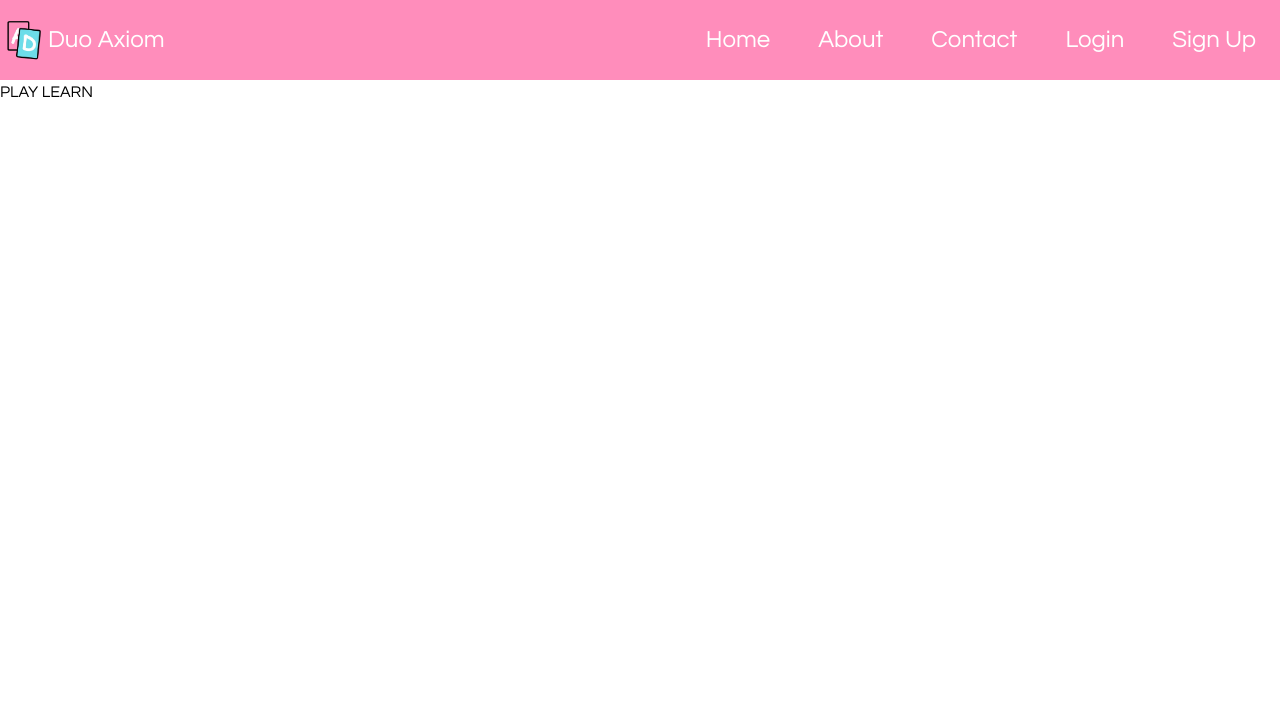
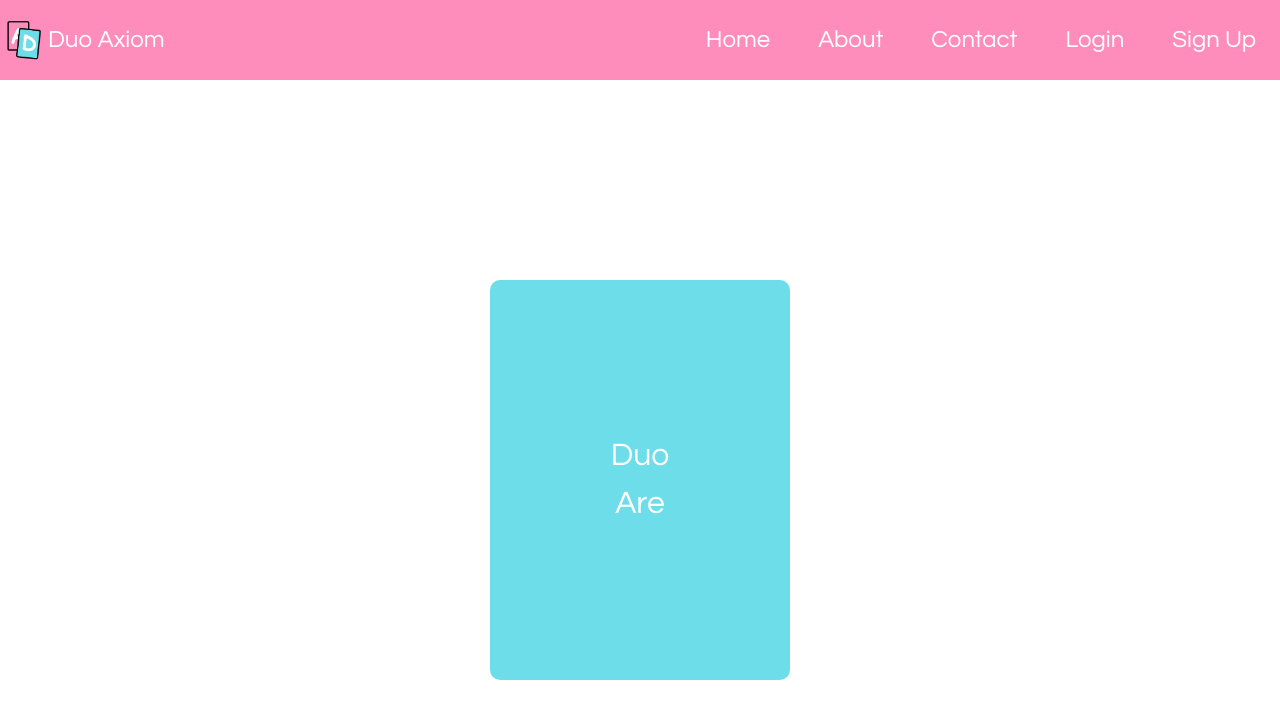
Before and after one commit to Astronicle/DuoAxiom, a React (Vite) app in the folder frontend/: page / in a window 1280 px wide. Shown: the top 718 px of the page. Built offline with nearby package versions, Linux system fonts and the light colour scheme.

Commit message:
Added Hero Flipcard

```diff
--- a/frontend/src/App.css
+++ b/frontend/src/App.css
@@ -1,3 +1,7 @@
 @tailwind utilities;
 
 @import "tailwindcss";
+
+* {
+    user-select: none;
+}
--- /dev/null
+++ b/frontend/src/components/Hero.css
@@ -0,0 +1,57 @@
+
+.hero-container {
+  display: flex;
+  justify-content: center;
+  align-items: center;
+  height: 100vh;
+  perspective: 1000px;
+}
+
+.flip-card {
+  width: 300px;
+  height: 400px;
+  position: relative;
+  transform-style: preserve-3d;
+  transition: transform 0.6s;
+  cursor: pointer;
+}
+
+.flip-card.flipped {
+  transform: rotateY(180deg);
+}
+
+.flip-card-inner {
+  width: 100%;
+  height: 100%;
+  position: absolute;
+  transform-style: preserve-3d;
+}
+
+.flip-card-front,
+.flip-card-back {
+  width: 100%;
+  height: 100%;
+  position: absolute;
+  backface-visibility: hidden;
+  display: flex;
+  flex-direction: column;
+  justify-content: center;
+  align-items: center;
+  color: white;
+  padding: 20px;
+  border-radius: 10px;
+  user-select: none;
+}
+
+.flip-card-front {
+  background-color: #6dddea; /* Blue from navbar */
+  user-select: none;
+  font-size:xx-large;
+}
+
+.flip-card-back {
+  background-color: #ff8dbb; /* Pink from navbar */
+  transform: rotateY(180deg);
+  user-select: none;
+  font-size: xx-large;
+}
--- a/frontend/src/components/Hero.jsx
+++ b/frontend/src/components/Hero.jsx
@@ -1,11 +1,39 @@
-import React from 'react';
+import { motion } from 'framer-motion';
+import React, { useState } from 'react';
+import './Hero.css';
 
-function Hero() {
-    return (
-    <>
-        <div>PLAY LEARN</div>
-    </>
-    )
+const Hero = () => {
+
+  const [i, setI] = useState(0);
+  const str = "Are you ready to learn and increase your English vocabulary using our flashcard website, which has been carefully designed not only to introduce you to a wide range of useful words and phrases drawn from everyday conversations, academic writing, and professional contexts, but also to help you remember them more effectively through interactive repetition, smart categorization, and adaptive quizzes that adjust to your progress, while simultaneously providing you with engaging examples, pronunciation guides, and contextual sentences so that each new word becomes part of your active knowledge, allowing you to express yourself more clearly, understand more complex materials with confidence, and steadily expand your linguistic skills in a way that feels enjoyable, rewarding, and motivating, ultimately supporting your journey toward fluency, accuracy, and long-term mastery of English communication.";
+  const s = str.split(" ");
+  const [isFlipped, setIsFlipped] = useState(false);
+
+  const handleClick = () => {
+    setIsFlipped(!isFlipped);
+    setTimeout(() => {
+      setI((i + 1) % s.length);
+    }, 200);
+  };
+
+  //Are you ready to learn and increase your English vocabulary using our flashcard website, which has been carefully designed not only to introduce you to a wide range of useful words and phrases drawn from everyday conversations, academic writing, and professional contexts, but also to help you remember them more effectively through interactive repetition, smart categorization, and adaptive quizzes that adjust to your progress, while simultaneously providing you with engaging examples, pronunciation guides, and contextual sentences so that each new word becomes part of your active knowledge, allowing you to express yourself more clearly, understand more complex materials with confidence, and steadily expand your linguistic skills in a way that feels enjoyable, rewarding, and motivating, ultimately supporting your journey toward fluency, accuracy, and long-term mastery of English communication.
+
+  return (
+    <div className="hero-container" onClick={handleClick}>
+      <div className={`flip-card ${isFlipped ? 'flipped' : ''}`}>
+        <div className="flip-card-inner">
+          <div className="flip-card-front">
+            <h2>Duo</h2>
+            <p>{s[i]}</p>
+          </div>
+          <div className="flip-card-back">
+            <h2>Axiom</h2>
+            <p>{s[i]}</p>
+          </div>
+        </div>
+      </div>
+    </div>
+  );
 };
 
 export default Hero;
```
